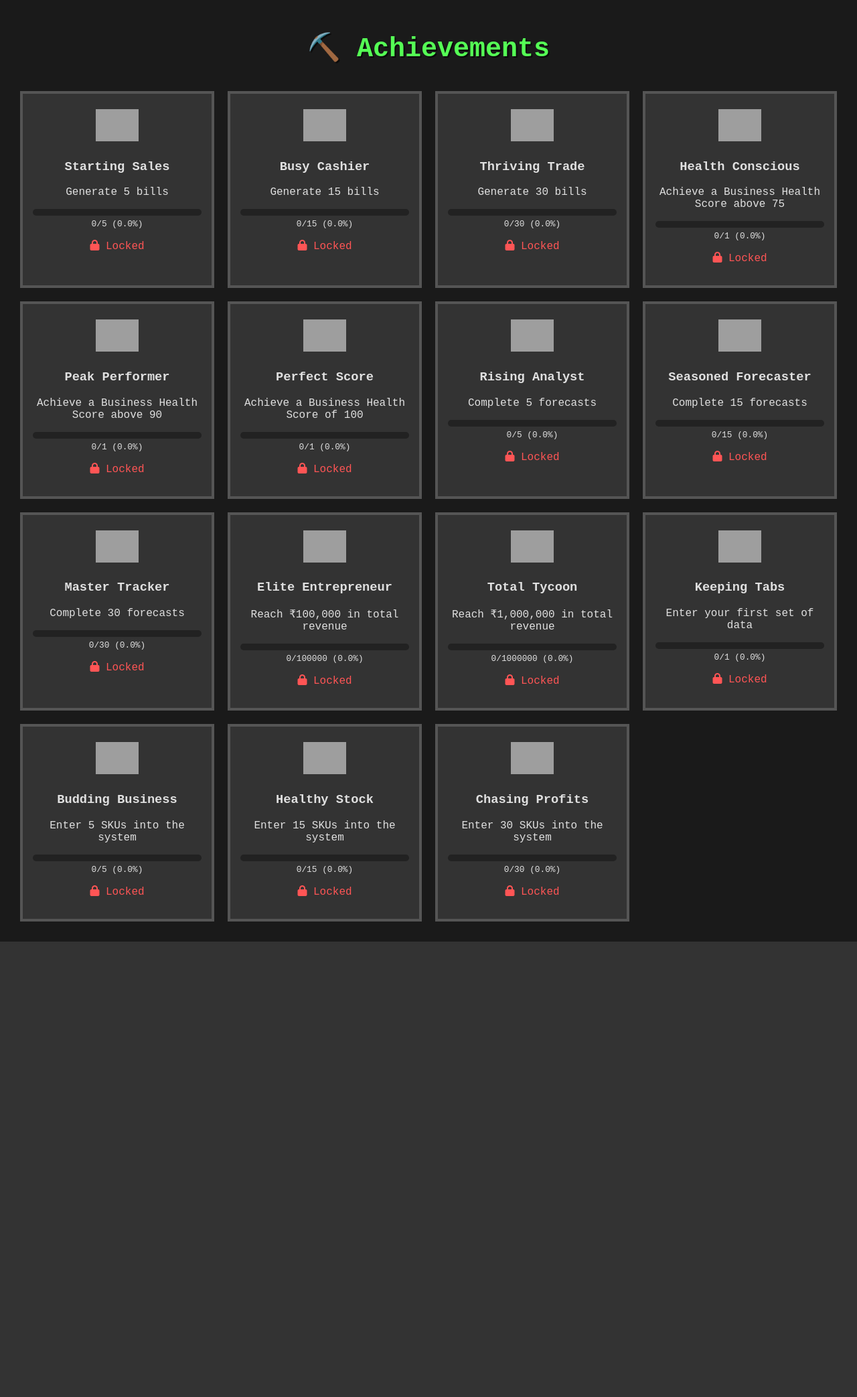
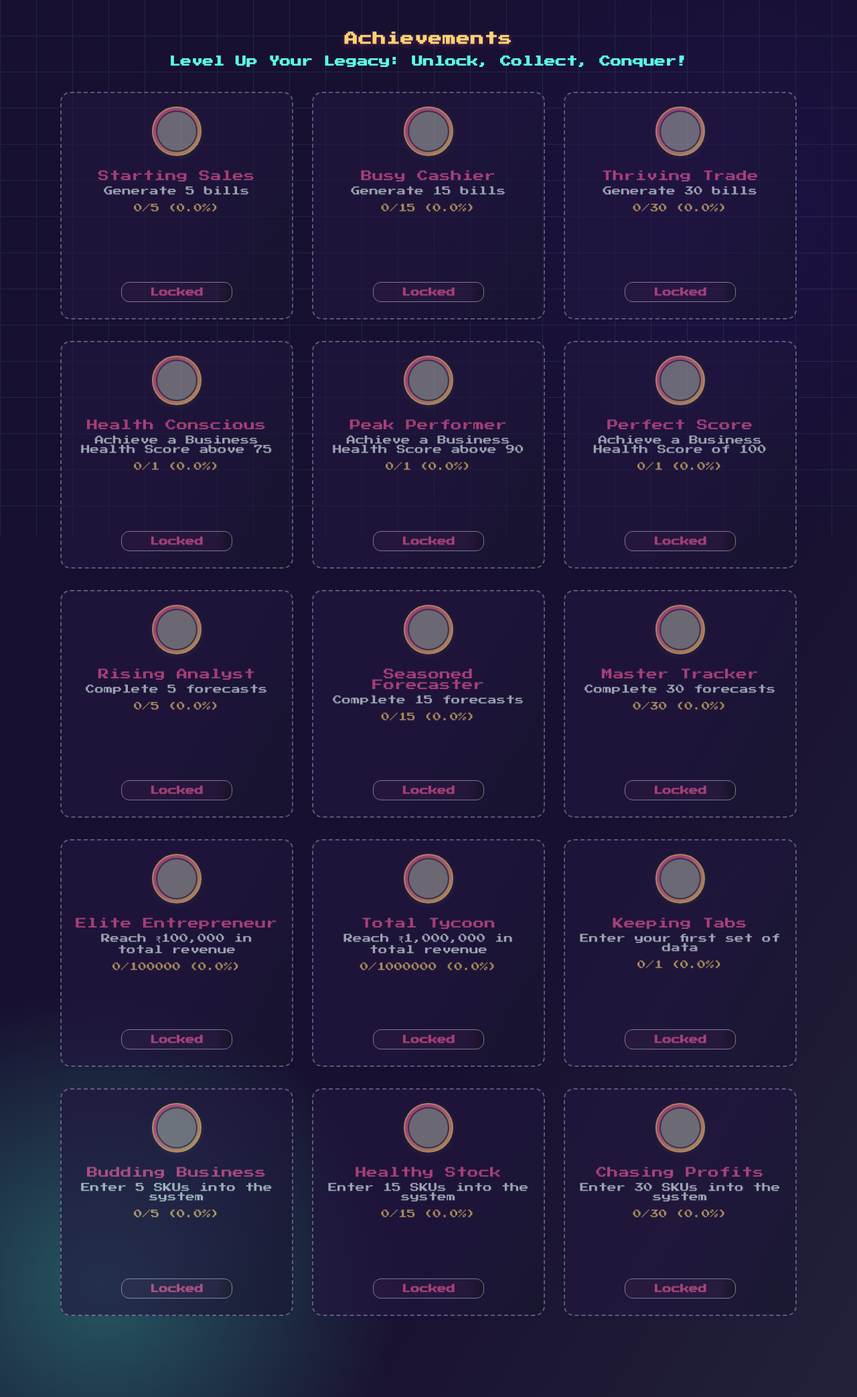
Before and after one commit to omchitlangia/locus, a Flask app: page /achievements in a window 1280 px wide. Shown: the whole page at 67% size. Before the commit the page ends 1406 px from the top, so only its background shows below. Run offline with Flask 3, Linux system fonts and the light colour scheme; the visitor is signed in with stand-in values (Sample User, id 1); data comes from the database, SQL or seed files in the repository; grey boxes are pictures that could not be loaded.

Commit message:
revamp achievements frontend and fix some functionalities

```diff
--- a/app/templates/achievements/index.html
+++ b/app/templates/achievements/index.html
@@ -4,136 +4,238 @@
     <meta charset="UTF-8">
     <meta name="viewport" content="width=device-width, initial-scale=1.0">
     <title>Achievements</title>
-    <link rel="stylesheet" href="https://cdnjs.cloudflare.com/ajax/libs/font-awesome/6.0.0/css/all.min.css">
+    <link href="https://fonts.googleapis.com/css2?family=Press+Start+2P&display=swap" rel="stylesheet">
     <style>
+        :root {
+            --gold: #ffd274;
+            --pink: #fc5ca4;
+            --cyan: #5cfce4;
+            --bg: #181030;
+            --bg2: #22213a;
+            --border: #343471;
+            --accent-cyan: #3cfadf;
+            --accent-pink: #fd6da9;
+            --btn-gold: #ffe8b7;
+            --btn-text: #553c1a;
+        }
         body {
-            font-family: 'Courier New', monospace;
-            background-color: #1a1a1a;
-            color: #e0e0e0;
+            min-height: 100vh;
             margin: 0;
-            padding: 20px;
+            padding: 0;
+            font-family: 'Press Start 2P', monospace;
+            background:
+                linear-gradient(120deg, var(--bg) 64%, var(--bg2) 100%),
+                radial-gradient(circle 600px at 85% 15%, #21125a77 0, transparent 85%),
+                radial-gradient(circle 500px at 12% 92%, #45ffd44c 0, transparent 88%);
+            background-blend-mode: lighten, lighten, normal;
+            box-sizing: border-box;
+            position: relative;
+            overflow-x: hidden;
         }
-        .header {
+        body::before {
+            content: '';
+            position: fixed; z-index: 0; left: 0; top: 0;
+            width: 100vw; height: 100vh; pointer-events: none;
+            opacity: 0.1;
+            background:
+                linear-gradient(0deg, var(--cyan) 1.1px, transparent 1.1px 54px),
+                linear-gradient(90deg, var(--cyan) 1.1px, transparent 1.1px 54px);
+            background-size: 54px 54px;
+        }
+        h1 {
             text-align: center;
-            margin-bottom: 30px;
+            font-size: 1.25em;
+            color: var(--gold);
+            margin: 48px 0 16px 0;
+            letter-spacing: 0.045em;
+            text-shadow: 0 2px 8px #fc5ca448;
         }
-        .header h1 {
-            color: #55FF55;
-            text-shadow: 2px 2px #0a0a0a;
-            font-size: 2.5em;
+        p.header-desc {
+            text-align: center;
+            color: var(--cyan);
+            font-size: 1.03em;
+            margin-bottom: 2.3rem;
+            font-weight: 600;
         }
-        .badge-grid {
+        #achievements-grid {
             display: grid;
-            grid-template-columns: repeat(auto-fill, minmax(250px, 1fr));
-            gap: 20px;
-            padding: 10px;
+            grid-template-columns: repeat(auto-fit, minmax(270px, 1fr));
+            gap: 32px 28px;
+            max-width: 1100px;
+            margin: 0 auto 56px auto;
+            padding: 0 32px 65px 32px;
+            z-index: 2;
+            position: relative;
         }
-        .badge {
-            background: #333;
-            border: 4px solid #555;
-            padding: 15px;
-            text-align: center;
-            image-rendering: pixelated;
-            transition: all 0.3s ease;
+        /* Fix for overlapping: flex will stretch to fill height, min-height used for large, but overall force a fixed height per card for cleanliness */
+        .achievement-card {
+            background: rgba(30,26,50,0.98);
+            border-radius: 15px;
+            border: 2px solid var(--border);
+            box-shadow: 0 2px 12px -6px #18165225;
+            padding: 38px 20px 24px 20px; /* Ensure more padding at the bottom for footer */
+            min-height: 340px;
+            max-width: 367px;
+            width: 100%;
+            margin: 0 auto;
+            display: flex;
+            flex-direction: column;
+            align-items: center;
+            /* The fix: force contents to never overlap by keeping flex column and add overflow auto for extra-tall cards. */
+            position: relative;
+            transition: background 0.12s, border 0.11s, box-shadow 0.13s, transform 0.12s;
+            height: 340px;
+            box-sizing: border-box;
+            justify-content: flex-start;
         }
-        .badge.unlocked {
-            border-color: #55FF55;
-            box-shadow: 0 0 15px #55FF55;
+        .achievement-card.unlocked {
+            border-color: var(--accent-cyan);
+            background: linear-gradient(122deg, #191f2f 68%, #22edda 151%);
         }
-        .pixel-icon {
-            width: 64px;
-            height: 64px;
-            margin: 0 auto 10px;
-            image-rendering: pixelated;
-            background-size: contain;
-            background-repeat: no-repeat;
-            background-position: center;
+        .achievement-card.locked {
+            border: 2px dashed #8882aa;
+            background: linear-gradient(117deg, #221840 54%, #16162c 108%);
+            opacity: 0.62;
         }
-        .progress-container {
-            margin: 15px 0;
+        .achievement-card:hover {
+            background: #25244c;
+            border-color: var(--pink);
+            box-shadow: 0 8px 32px 1.5px #5cfce433;
+            transform: translateY(-1.5px) scale(1.013);
+            z-index: 1;
         }
-        .progress-bar {
-            background: #222;
-            height: 10px;
-            border-radius: 5px;
+        .badge-img-area {
+            width: 70px;
+            height: 70px;
+            background: linear-gradient(135deg, var(--pink) 26%, var(--gold) 94%);
+            border-radius: 50%;
+            border: 2.5px solid var(--gold);
+            display: flex;
+            align-items: center;
+            justify-content: center;
+            margin-bottom: 20px;
+            margin-top: -18px;
+            box-shadow: 0 2px 8px #fffadd15;
             overflow: hidden;
         }
-        .progress-fill {
-            background: #55FF55;
-            height: 100%;
-            transition: width 0.5s ease;
+        .badge-img-area img {
+            width: 58px;
+            height: 58px;
+            border-radius: 50%;
+            object-fit: cover;
+            background: #221d36;
+            border: 2px solid #fff3;
         }
-        .progress-text {
-            margin-top: 5px;
-            font-size: 0.8em;
+        .achievement-title {
+            font-size: 1.03em;
+            color: var(--pink);
+            margin-bottom: 7px;
+            margin-top: 2px;
+            text-align: center;
+            letter-spacing: 0.017em;
+            word-break: break-word;
         }
-        .locked-text {
-            color: #FF5555;
+        .achievement-desc {
+            font-size: 0.85em;
+            color: #eafdff;
+            margin-bottom: 12px;
+            text-align: center;
         }
-        .unlocked-text {
-            color: #55FF55;
+        .progress-meta {
+            font-size: 0.80em;
+            color: var(--gold);
+            margin-bottom: 9px;
+            text-align: center;
         }
-        .unlocked-date {
-            font-size: 0.9em;
-            margin-top: 3px;
-            opacity: 0.8;
+        /* The fix: footer is always at the card's bottom (flex:1 used above) */
+        .card-footer {
+            margin-top: auto;
+            width: 100%;
+            display: flex;
+            flex-direction: column;
+            align-items: center;
+            justify-content: flex-end;
+            min-height: 40px;
+        }
+        .status {
+            font-size: 0.83em;
+            font-weight: 700;
+            border-radius: 12px;
+            padding: 8px 17px 7px 17px;
+            min-width: 130px;
+            text-align: center;
+            background: linear-gradient(94deg, #ffe8b7 61%, #f8ddb9 100%);
+            color: #3e3413;
+            border: 1.5px solid var(--gold);
+            display: flex;
+            align-items: center;
+            justify-content: center;
+        }
+        .status.unlocked {
+            background: linear-gradient(94deg, #fff7d8 70%, #f7e4b9 100%);
+            color: #3a3207;
+            border: 1.6px solid var(--gold);
+        }
+        .status.locked {
+            background: linear-gradient(92deg, #2e1c45 86%, #18151f 100%);
+            color: #fc5ca4;
+            border: 1.5px solid #bdb4cc;
+        }
+        .status .date {
+            font-size: 0.75em;
+            color: #b5962b;
+            margin-left: 13px;
+            padding-left: 11px;
+            border-left: 1.6px solid #ffe8b794;
+        }
+        .unlock-btn {
+            display: none !important;
+        }
+        @media (max-width: 840px) {
+            #achievements-grid {
+                grid-template-columns: repeat(auto-fit, minmax(174px, 1fr));
+                gap: 16px 6px;
+                padding: 0 3vw 21px 3vw;
+            }
+            .achievement-card {
+                padding: 13px 4px 7px 4px;
+                min-height: 122px;
+                height: 210px;
+            }
+            .badge-img-area { width: 42px; height: 42px; margin-top: -8px; margin-bottom: 8px;}
+            .badge-img-area img { width: 32px; height: 32px; }
         }
     </style>
 </head>
 <body>
-    <div class="header">
-        <h1>⛏️ Achievements</h1>
-    </div>
-
-    <div class="badge-grid">
+    <h1>Achievements</h1>
+    <p class="header-desc">Level Up Your Legacy: Unlock, Collect, Conquer!</p>
+    <section id="achievements-grid">
         {% for achievement in achievements %}
-        <div class="badge {% if not achievement.is_locked %}unlocked{% endif %}">
-            <div class="pixel-icon"
-                 style="background-image: url('/static/pixel_icons/{{ achievement.icon }}.png')"></div>
-            <h3>{{ achievement.name }}</h3>
-            <p>{{ achievement.description }}</p>
-
-            <div class="progress-container">
-                <div class="progress-bar">
-                    <div class="progress-fill"
-                         style="width: {{ (achievement.progress / achievement.required_progress) * 100 }}%"></div>
-                </div>
-                <div class="progress-text">
+        <div class="achievement-card {% if not achievement.is_locked %}unlocked{% else %}locked{% endif %}">
+            <span class="badge-img-area">
+                <img src="/static/badges/{{ achievement.icon }}.png" alt="badge">
+            </span>
+            <div class="achievement-title">{{ achievement.name }}</div>
+            <div class="achievement-desc">{{ achievement.description }}</div>
+            <div class="progress-meta">
                 {{ achievement.progress }}/{{ achievement.required_progress }}
                 ({{ ((achievement.progress / achievement.required_progress) * 100)|round }}%)
             </div>
-            </div>
-
+            <div class="card-footer">
                 {% if achievement.is_locked %}
-                <p class="locked-text"><i class="fas fa-lock"></i> Locked</p>
+                    <span class="status locked">Locked</span>
                 {% else %}
-                <div class="unlocked-text">
-                    <i class="fas fa-unlock"></i> Unlocked
+                    <span class="status unlocked">
+                        Unlocked
                         {% if achievement.unlocked_at %}
-                        <div class="unlocked-date">
-                            {{ achievement.unlocked_at.strftime('%b %d, %Y') }}
-                        </div>
+                            <span class="date">{{ achievement.unlocked_at.strftime('%b %d, %Y') }}</span>
+                        {% endif %}
+                    </span>
                 {% endif %}
             </div>
-            {% endif %}
         </div>
         {% endfor %}
-    </div>
-
-    <script>
-        // Achievement cards animation
-        document.addEventListener('DOMContentLoaded', () => {
-            const badges = document.querySelectorAll('.badge');
-            badges.forEach((badge, index) => {
-                badge.style.opacity = 0;
-                badge.style.transform = 'translateY(20px)';
-                setTimeout(() => {
-                    badge.style.transition = 'opacity 0.3s ease, transform 0.3s ease';
-                    badge.style.opacity = 1;
-                    badge.style.transform = 'translateY(0)';
-                }, index * 100);
-            });
-        });
-    </script>
+    </section>
 </body>
 </html>
```
Lines whose indentation alone changed are shown as unchanged.
